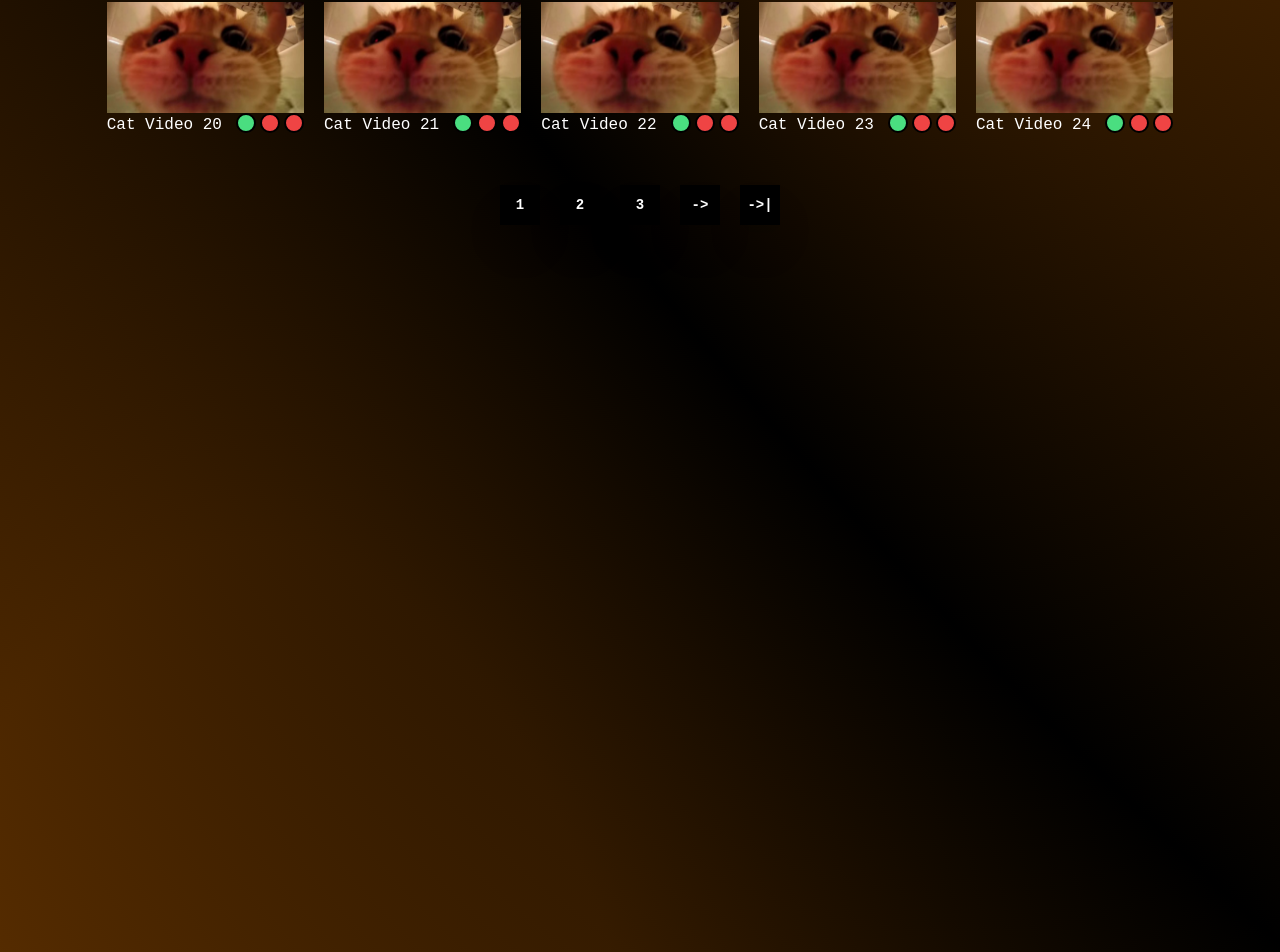
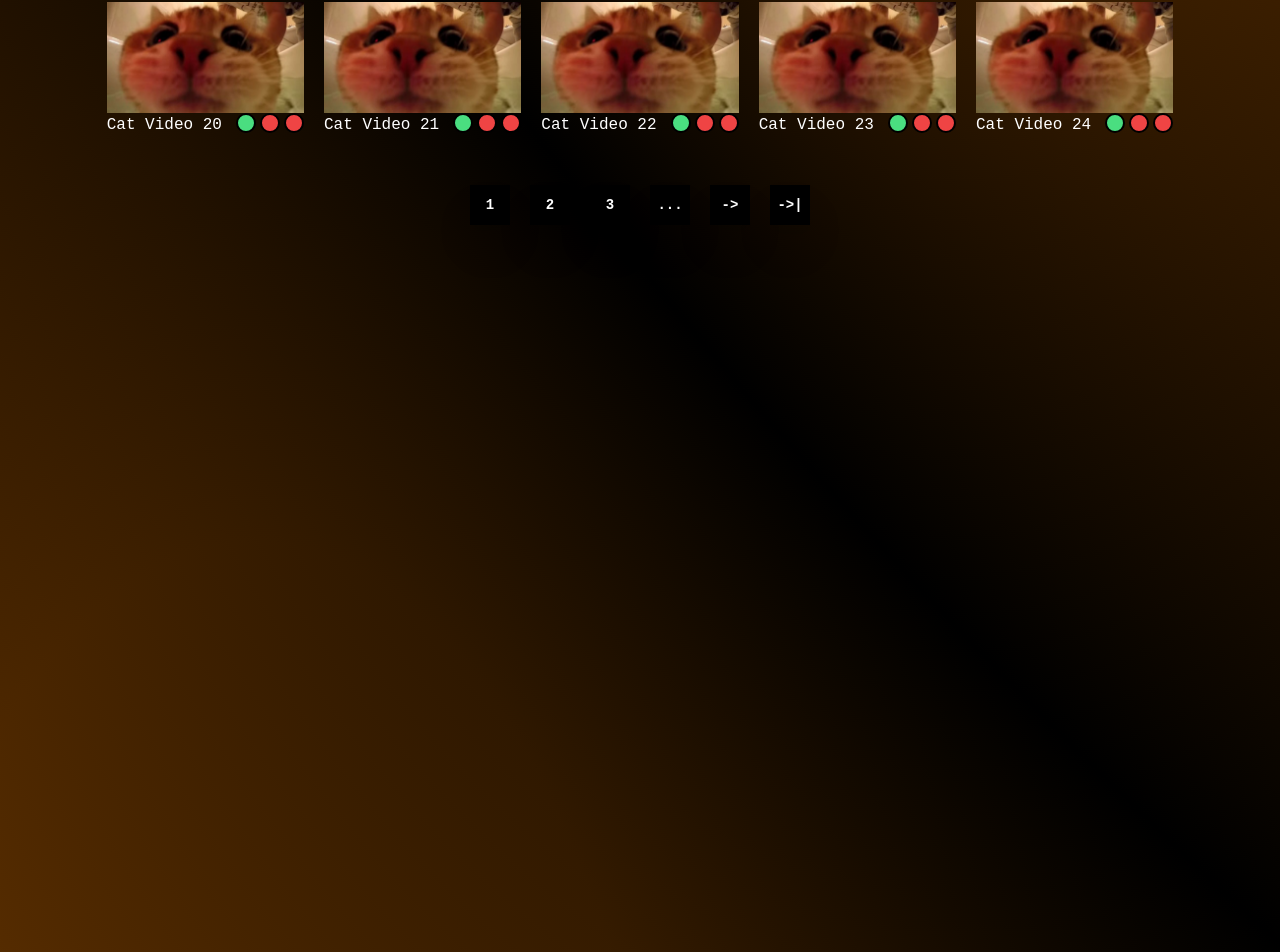
Before and after one commit to Mikku96/VideoShare-FrontEnd, a React (Vite) app: page / in a window 1280 px wide. Shown: the part 777-1729 px from the top of the page. Built offline with nearby package versions, Linux system fonts and the light colour scheme.

Commit message:
Fix navigation buttons to show a limited amount of pages, but not final!

```diff
--- a/src/Navigation/NavBar.jsx
+++ b/src/Navigation/NavBar.jsx
@@ -24,7 +24,6 @@ import NavButton from "./NavButton";
 
 export default function NavBar( {videosPerPage, amountOfVideos, currentPage, setCurrentPage} ) {
 
-    console.log(currentPage)
     // How many pages needed? Amount / how many per page... + 1 if not divisible!
     const neededPages = amountOfVideos % videosPerPage === 0 ?
     Math.floor(amountOfVideos / videosPerPage) :
@@ -42,6 +41,11 @@ export default function NavBar( {videosPerPage, amountOfVideos, currentPage, set
             setCurrentPage(currentPage + 1);
         } else if (event.target.name === "toPrevious") {
             setCurrentPage(currentPage - 1);
+        } else {
+            const newPage = prompt("Please enter a page number", 1);
+            if (isNaN(Number(newPage))) {
+                setCurrentPage(1);
+            } else {setCurrentPage(newPage)}
         }
     }
     let pages = [];
@@ -53,13 +57,13 @@ export default function NavBar( {videosPerPage, amountOfVideos, currentPage, set
                 changeSet={changeSet}
                 />)
         } else {
-            if (i <= currentPage+2 && i >= currentPage - 2) {
+            if ((i >= Number(currentPage) - 2 && i <= Number(currentPage) + 2)) {
                 pages.push(<NavButton
                     type={i}
                     position={i}
                     changeSet={changeSet}
                     />)
-                }
+            }
         }
     }
 
@@ -75,12 +79,19 @@ export default function NavBar( {videosPerPage, amountOfVideos, currentPage, set
                 type={"toPrevious"}
                 changeSet={changeSet}
                 />
+                <NavButton
+                type={"search"}
+                changeSet={changeSet}/>
             </>
             }
+
             {pages}
 
             {Number(currentPage) !== neededPages &&
             <>
+                <NavButton
+                type={"search"}
+                changeSet={changeSet}/>
                 <NavButton
                 type={"toNext"}
                 changeSet={changeSet}
--- a/src/Navigation/NavButton.jsx
+++ b/src/Navigation/NavButton.jsx
@@ -4,7 +4,8 @@ export default function NavButton ( {position=0, type, changeSet} ) {
         "toStart": "|<-",
         "toEnd": "->|",
         "toPrevious": "<-",
-        "toNext": "->"
+        "toNext": "->",
+        "search": "..."
     }
 
     const navButtonStyle =`
```
Also changed, not shown: productionLog/diary.md (+8 -0 lines).
